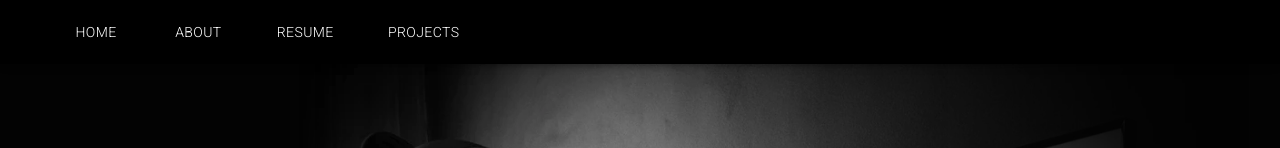
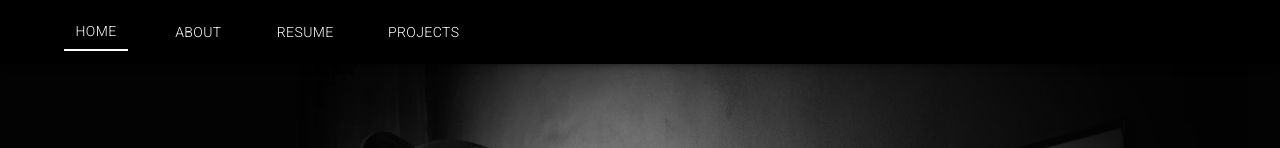
Before and after one commit to RPrasetyoB/rpb.com, a React (Vite) app: page / in a window 1280 px wide. Shown: the top 148 px of the page. Built offline with nearby package versions, Linux system fonts and the light colour scheme; a web font is replaced by a local one.

Commit message:
fix: responsive

```diff
--- a/package.json
+++ b/package.json
@@ -18,11 +18,13 @@
     "react": "^18.2.0",
     "react-dom": "^18.2.0",
     "react-rating": "^2.0.5",
+    "react-scroll": "^1.9.0",
     "sass": "^1.70.0"
   },
   "devDependencies": {
     "@types/react": "^18.2.43",
     "@types/react-dom": "^18.2.17",
+    "@types/react-scroll": "^1.8.10",
     "@typescript-eslint/eslint-plugin": "^6.14.0",
     "@typescript-eslint/parser": "^6.14.0",
     "@vitejs/plugin-react": "^4.2.1",
--- a/src/App.tsx
+++ b/src/App.tsx
@@ -1,18 +1,14 @@
-import { ThemeProvider } from '@mui/material'
-import './App.css'
-import { Navbar } from './component'
-import { About, Home, Resume } from './containers'
-import theme from './Theme'
+import { ThemeProvider } from '@mui/material';
+import './App.css';
+import theme from './Theme';
+import MainPage from './pages';
 
 function App() {
 
   return (
     <>
       <ThemeProvider theme={theme}>
-        <Navbar />
-        <Home />
-        <About />
-        <Resume />
+        <MainPage />
       </ThemeProvider>
     </>
   )
--- a/src/Theme/index.ts
+++ b/src/Theme/index.ts
@@ -1,5 +1,4 @@
 import createTheme from "@mui/material/styles/createTheme";
-
 
 declare module "@mui/material/styles" {
   interface TypographyVariants {
--- a/src/component/Navbar/index.tsx
+++ b/src/component/Navbar/index.tsx
@@ -1,18 +1,26 @@
-import * as React from 'react';
-import AppBar from '@mui/material/AppBar';
-import Box from '@mui/material/Box';
-import Divider from '@mui/material/Divider';
-import MenuIcon from '@mui/icons-material/Menu';
-import {Button, CssBaseline, Drawer, IconButton, List, ListItem, Toolbar } from '@mui/material';
+import * as React from "react";
+import AppBar from "@mui/material/AppBar";
+import Box from "@mui/material/Box";
+import Divider from "@mui/material/Divider";
+import MenuIcon from "@mui/icons-material/Menu";
+import {
+  Button,
+  CssBaseline,
+  Drawer,
+  IconButton,
+  List,
+  ListItem,
+  Toolbar,
+} from "@mui/material";
 
 interface Props {
   window?: () => Window;
 }
 
 const drawerWidth = 240;
-const navItems = ['Home', 'About', 'Resume', 'Projects'];
+const navItems = ["Home", "About", "Resume", "Projects"];
 
-const Navbar =(props: Props) => {
+const Navbar = (props: Props) => {
   const { window } = props;
   const [mobileOpen, setMobileOpen] = React.useState(false);
 
@@ -21,46 +29,51 @@ const Navbar =(props: Props) => {
   };
 
   const drawer = (
-    <Box onClick={handleDrawerToggle} sx={{bgcolor:"black", height: "100vh"}}>
+    <Box
+      onClick={handleDrawerToggle}
+      sx={{ bgcolor: "black", height: "100vh" }}
+    >
       <Divider />
-      <List>
-        <ListItem disablePadding sx={{ textAlign: 'center', bgcolor:"black", display:"flex", flexDirection:"column" }}>
-          <Button sx={{ textAlign: 'center', color:"white" }}>
-            About
-          </Button>
-          <Button sx={{ textAlign: 'center', color:"white" }}>
-            Resume
-          </Button>
-          <Button sx={{ textAlign: 'center', color:"white" }}>
-            Projects
-          </Button>
-          <Button sx={{ textAlign: 'center', color:"white" }}>
-            Contact
-          </Button>
+      <List sx={{ paddingTop: "80px" }}>
+        <ListItem
+          disablePadding
+          sx={{
+            textAlign: "center",
+            bgcolor: "black",
+            display: "flex",
+            flexDirection: "column",
+            gap: "20px",
+          }}
+        >
+          <Button sx={{ textAlign: "center", color: "white" }}>Home</Button>
+          <Button sx={{ textAlign: "center", color: "white" }}>About</Button>
+          <Button sx={{ textAlign: "center", color: "white" }}>Resume</Button>
+          <Button sx={{ textAlign: "center", color: "white" }}>Projects</Button>
         </ListItem>
       </List>
     </Box>
   );
 
-  const container = window !== undefined ? () => window().document.body : undefined;
+  const container =
+    window !== undefined ? () => window().document.body : undefined;
 
   return (
     <>
       <CssBaseline />
-        <AppBar component="nav" sx={{bgcolor:"black"}}>
-          <Toolbar sx={{paddingLeft: "5vw !important"}}>
+      <AppBar component="nav" sx={{ bgcolor: "black", maxWidth:"100%" }}>
+        <Toolbar sx={{ paddingLeft: "5vw !important", maxWidth:"100%" }}>
           <IconButton
             color="inherit"
             aria-label="open drawer"
             edge="start"
             onClick={handleDrawerToggle}
-              sx={{ mr: 2, display: { sm: 'none' } }}
+            sx={{ mr: 2, display: { sm: "none" } }}
           >
             <MenuIcon />
           </IconButton>
-            <Box sx={{ display: { xs: 'none', sm: 'block' } }}>
+          <Box sx={{ display: { xs: "none", sm: "block" } }}>
             {navItems.map((item, index) => (
-                <Button key={index} sx={{ color: '#fff', marginRight:"3vw" }}>
+              <Button key={index} sx={{ color: "#fff", marginRight: "3vw" }}>
                 {item}
               </Button>
             ))}
@@ -77,8 +90,11 @@ const Navbar =(props: Props) => {
             keepMounted: true,
           }}
           sx={{
-              display: { xs: 'block', sm: 'none' },
-              '& .MuiDrawer-paper': { boxSizing: 'border-box', width: drawerWidth },
+            display: { xs: "block", sm: "none" },
+            "& .MuiDrawer-paper": {
+              boxSizing: "border-box",
+              width: drawerWidth,
+            },
           }}
         >
           {drawer}
@@ -86,6 +102,6 @@ const Navbar =(props: Props) => {
       </nav>
     </>
   );
-}
+};
 
-export default Navbar
+export default Navbar;
--- a/src/index.css
+++ b/src/index.css
@@ -1,5 +1,9 @@
 * {
     box-sizing: border-box;
+}
+body{
+    max-width: 100vw !important;
+    overflow-x: hidden !important;
 }
 :root {
     box-sizing: border-box;
@@ -9,6 +13,6 @@
     text-rendering: optimizeLegibility;
     -webkit-font-smoothing: antialiased;
     -moz-osx-font-smoothing: grayscale;
-    width: 100vw;
-    overflow-x: hidden;
-    }
+    max-width: 100vw !important;
+    overflow-x: hidden !important;
+}
--- /dev/null
+++ b/src/pages/index.tsx
@@ -0,0 +1,184 @@
+import * as React from "react";
+import AppBar from "@mui/material/AppBar";
+import Divider from "@mui/material/Divider";
+import MenuIcon from "@mui/icons-material/Menu";
+import CssBaseline from "@mui/material/CssBaseline";
+import Box from "@mui/material/Box";
+import {
+  Button,
+  Drawer,
+  IconButton,
+  List,
+  ListItem,
+  Toolbar,
+} from "@mui/material";
+import { About, Home, Resume } from "../containers";
+import { Link, Element, animateScroll as scroll } from "react-scroll";
+
+interface Props {
+  window?: () => Window;
+}
+
+const drawerWidth = 240;
+const navItems = ["Home", "About", "Resume", "Projects"];
+
+const MainPage = (props: Props) => {
+  const { window } = props;
+  const [mobileOpen, setMobileOpen] = React.useState(false);
+  const [activeSection, setActiveSection] = React.useState("home");
+
+  const handleDrawerToggle = () => {
+    setMobileOpen((prevState) => !prevState);
+  };
+
+  const handleSetActive = (to: string) => {
+    setActiveSection(to);
+  };
+
+  const scrollToTop = () => {
+    scroll.scrollToTop();
+  };
+
+  const container =
+    window !== undefined ? () => window().document.body : undefined;
+
+  return (
+    <>
+      <Box>
+        <CssBaseline />
+        <AppBar component="nav" sx={{ bgcolor: "black", maxWidth: "100%" }}>
+          <Toolbar sx={{ paddingLeft: "5vw !important", maxWidth: "100%" }}>
+            <IconButton
+              color="inherit"
+              aria-label="open drawer"
+              edge="start"
+              onClick={handleDrawerToggle}
+              sx={{ mr: 2, display: { sm: "none" } }}
+            >
+              <MenuIcon />
+            </IconButton>
+            <Box sx={{ display: { xs: "none", sm: "block" } }}>
+              {navItems.map((item, index) => (
+                <Link
+                  key={index}
+                  to={item.toLowerCase()}
+                  spy={true}
+                  smooth={true}
+                  duration={500}
+                  offset={-5}
+                  activeClass="active"
+                  onSetActive={() => handleSetActive(item.toLowerCase())}
+                >
+                  <Button
+                    sx={{
+                      color: "#fff",
+                      marginRight: "3vw",
+                      ...(activeSection === item.toLowerCase() && {
+                        borderBottom: "2px solid #fff",
+                        borderRadius: 0,
+                      }),
+                    }}
+                  >
+                    {item}
+                  </Button>
+                </Link>
+              ))}
+            </Box>
+          </Toolbar>
+        </AppBar>
+        <nav>
+          <Drawer
+            container={container}
+            variant="temporary"
+            open={mobileOpen}
+            onClose={handleDrawerToggle}
+            ModalProps={{
+              keepMounted: true,
+            }}
+            sx={{
+              display: { xs: "block", sm: "none" },
+              "& .MuiDrawer-paper": {
+                boxSizing: "border-box",
+                width: drawerWidth,
+              },
+            }}
+          >
+            <Box
+              onClick={handleDrawerToggle}
+              sx={{ bgcolor: "black", height: "100vh" }}
+            >
+              <Divider />
+              <List sx={{ paddingTop: "80px" }}>
+                <ListItem
+                  disablePadding
+                  sx={{
+                    textAlign: "center",
+                    bgcolor: "black",
+                    display: "flex",
+                    flexDirection: "column",
+                    gap: "20px",
+                  }}
+                >
+                  {navItems.map((item, index) => (
+                    <Link
+                      key={index}
+                      to={item.toLowerCase()}
+                      spy={true}
+                      smooth={true}
+                      duration={500}
+                      offset={-5}
+                      activeClass="active"
+                      onSetActive={() => handleSetActive(item.toLowerCase())}
+                    >
+                      <Button
+                        sx={{
+                          textAlign: "center",
+                          color: "white",
+                          position: "relative",
+                          paddingRight: "25px",
+                          ...(activeSection === item.toLowerCase() && {
+                            borderRadius: 0,
+                          }),
+                        }}
+                        onClick={handleDrawerToggle}
+                      >
+                        {item}
+                        {activeSection === item.toLowerCase() && (
+                          <span
+                            style={{
+                              content: '""',
+                              position: "absolute",
+                              top: "25%",
+                              right: "0",
+                              width: "0",
+                              height: "0",
+                              borderBottom: "8px solid transparent",
+                              borderRight: "8px solid #fff",
+                              borderTop: "8px solid transparent",
+                              transform: "translateY(-50)",
+                            }}
+                          />
+                        )}
+                      </Button>
+                    </Link>
+                  ))}
+                </ListItem>
+              </List>
+            </Box>
+          </Drawer>
+        </nav>
+      </Box>
+      <Element name="home">
+        <Home />
+      </Element>
+      <Element name="about">
+        <About />
+      </Element>
+      <Element name="resume">
+        <Resume />
+      </Element>
+    </>
+  );
+};
+
+export default MainPage;
```
Also changed, not shown: src/component/Navbar/Navbar.module.scss (deleted), 1 other file (tests, documents, lock files or other folders). Lines whose indentation alone changed are shown as unchanged.
